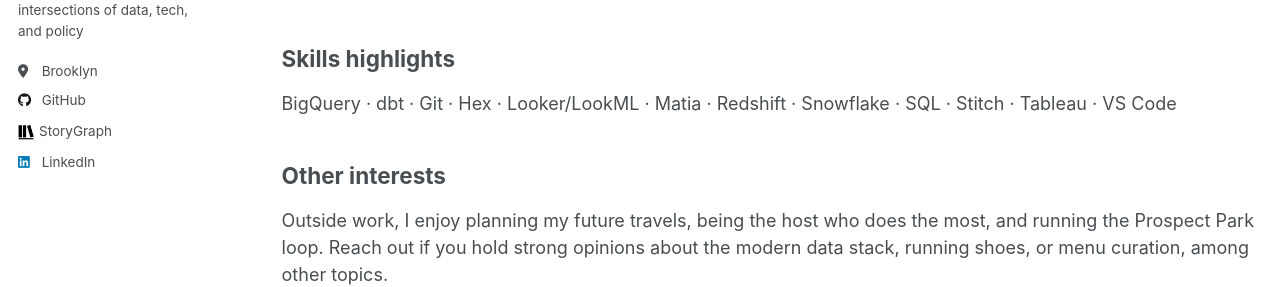
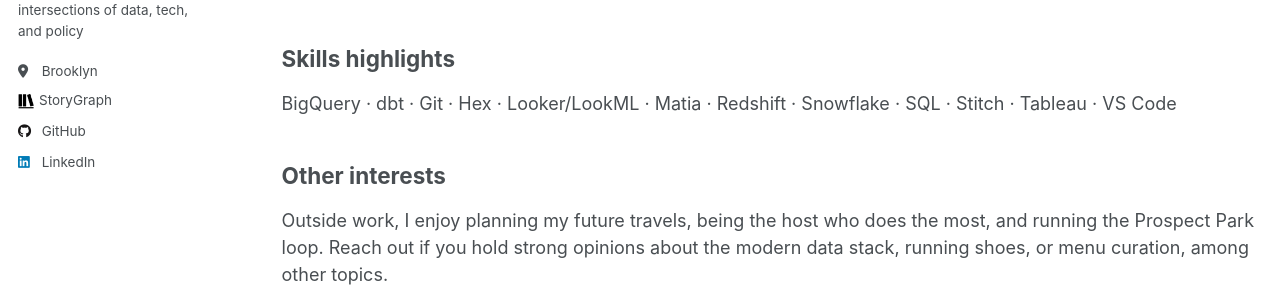
Before and after one commit to joannawliu/joannawliu.github.io, a Jekyll site: the page built from _pages/about.md, in a window 1280 px wide. Shown: the part 376-663 px from the top of the page. Built offline with Jekyll 4.4.1, drawn with Linux system fonts in a browser that asks for light colours; a script that is not in the unit is left out.

Commit message:
Update author-profile.html with rearranged order

```diff
--- a/_includes/author-profile.html
+++ b/_includes/author-profile.html
@@ -35,6 +35,13 @@
       {% endif %}
       {% if author.email %}
         <li><a href="mailto:{{ author.email }}"><i class="fas fa-fw fa-envelope icon-pad-right" aria-hidden="true"></i>{{ site.data.ui-text[site.locale].email_label | default: "Email" }}</a></li>
+      {% endif %}
+
+      <!-- Custom link -->
+      {% if author.storygraph %}
+        <li><a href="https://app.thestorygraph.com/profile/{{ author.storygraph }}" target="_blank">
+          <img src="{{ base_path }}/images/storygraph-icon.png" alt="Storygraph" style="width: 16px; height: 16px; vertical-align: middle; margin-right: 5px;">StoryGraph
+        </a></li>
       {% endif %}
 
       <!-- Font Awesome and Academicons icons / Academic websites -->
@@ -90,11 +97,6 @@
       {% endif %}
 
       <!-- Font Awesome icons / Social media -->
-      {% if author.storygraph %}
-        <li><a href="https://app.thestorygraph.com/profile/{{ author.storygraph }}" target="_blank">
-          <img src="{{ base_path }}/images/storygraph-icon.png" alt="Storygraph" style="width: 16px; height: 16px; vertical-align: middle; margin-right: 5px;">StoryGraph
-        </a></li>
-      {% endif %}
       {% if author.artstation %}
         <li><a href="https://www.artstation.com/{{ author.artstation }}"><i class="fab fa-fw fa-artstation icon-pad-right" aria-hidden="true"></i>Artstation</a></li>
       {% endif %}
```
